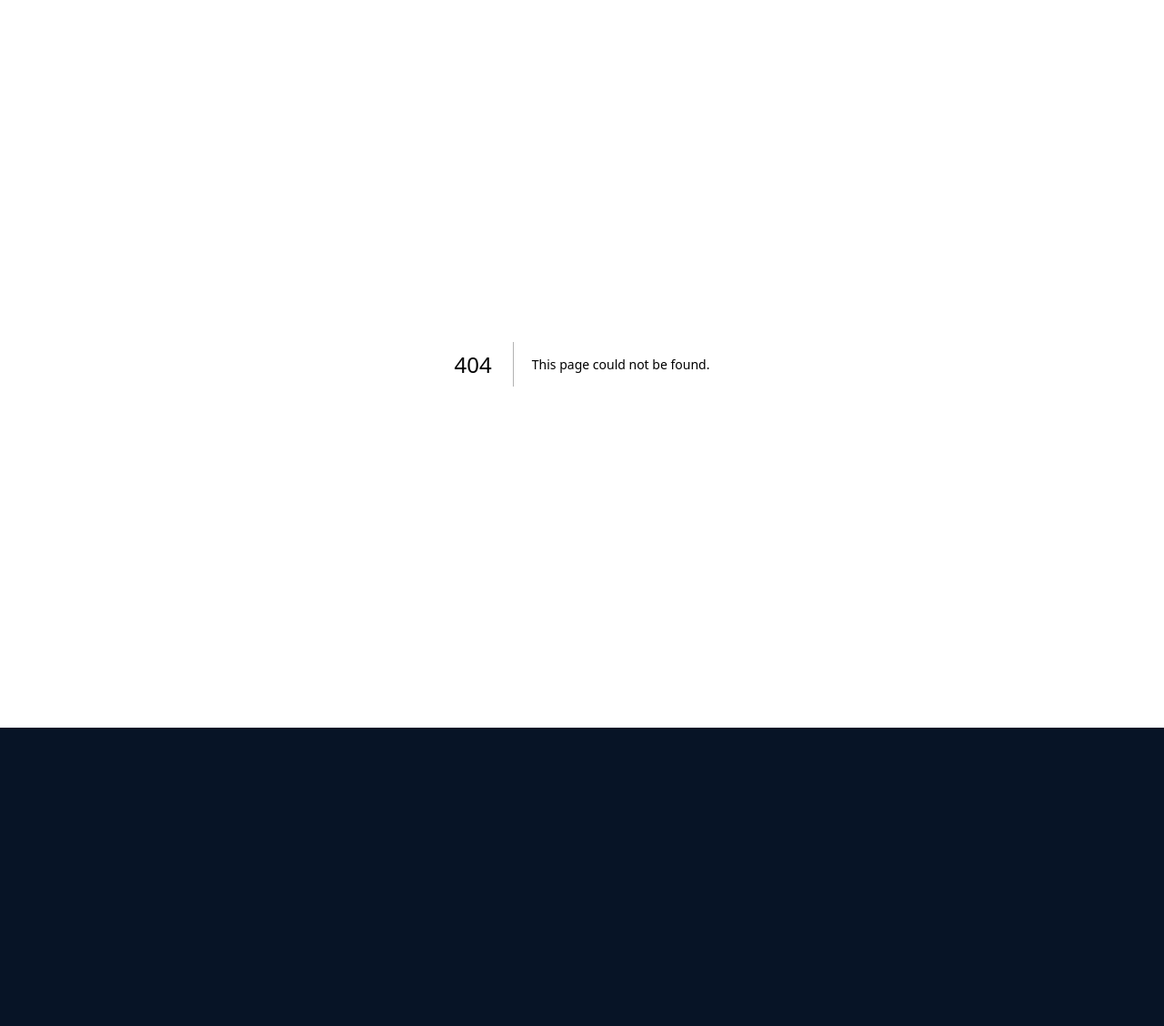
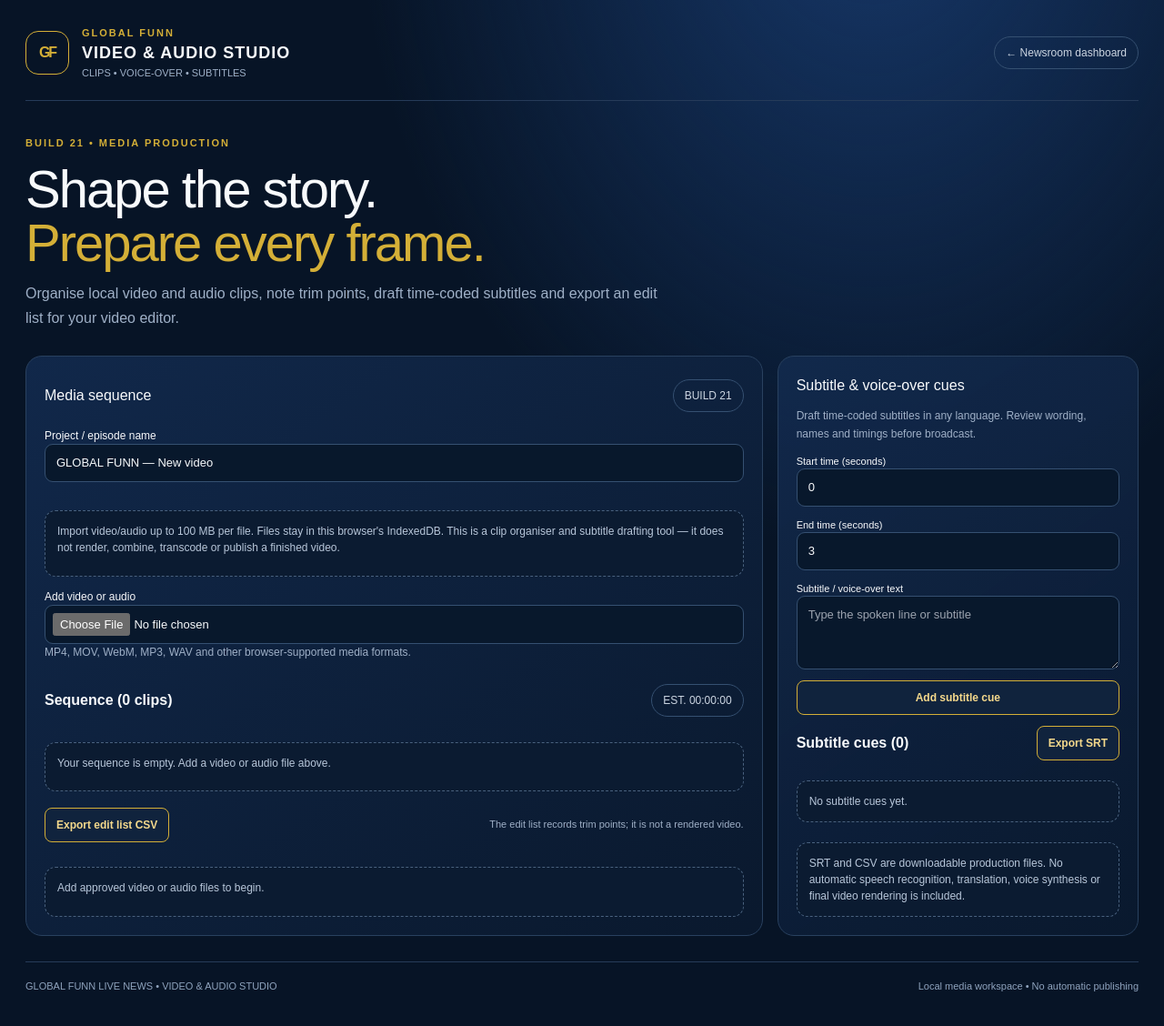
Before and after one commit to niteshkumar0326-web/global-funn-live-news, a Next.js app: page /video-studio in a window 1280 px wide. Before the commit this address had no page. Shown: the top 1128 px of the page at 91% size. Before the commit the page ends 800 px from the top, so only its background shows below. Built offline with nearby package versions, Linux system fonts and the light colour scheme.

Commit message:
Build 21: add video audio studio route

```diff
--- /dev/null
+++ b/app/video-studio/page.tsx
@@ -0,0 +1,7 @@
+import VideoAudioStudio from "@/components/VideoAudioStudio";
+export default function VideoStudioPage(){return <main className="shell">
+<header className="topbar"><div className="brand"><div className="mark">GF</div><div><div className="eyebrow">GLOBAL FUNN</div><div style={{fontSize:18,fontWeight:900,letterSpacing:1}}>VIDEO & AUDIO STUDIO</div><div className="muted" style={{fontSize:11}}>CLIPS • VOICE-OVER • SUBTITLES</div></div></div><a className="pill" href="/">← Newsroom dashboard</a></header>
+<section className="hero"><div className="eyebrow">BUILD 21 • MEDIA PRODUCTION</div><h1>Shape the story.<br/><span className="gold">Prepare every frame.</span></h1><p className="muted" style={{maxWidth:700,lineHeight:1.7}}>Organise local video and audio clips, note trim points, draft time-coded subtitles and export an edit list for your video editor.</p></section>
+<VideoAudioStudio/>
+<footer className="footer"><span>GLOBAL FUNN LIVE NEWS • VIDEO & AUDIO STUDIO</span><span>Local media workspace • No automatic publishing</span></footer>
+</main>}
```
